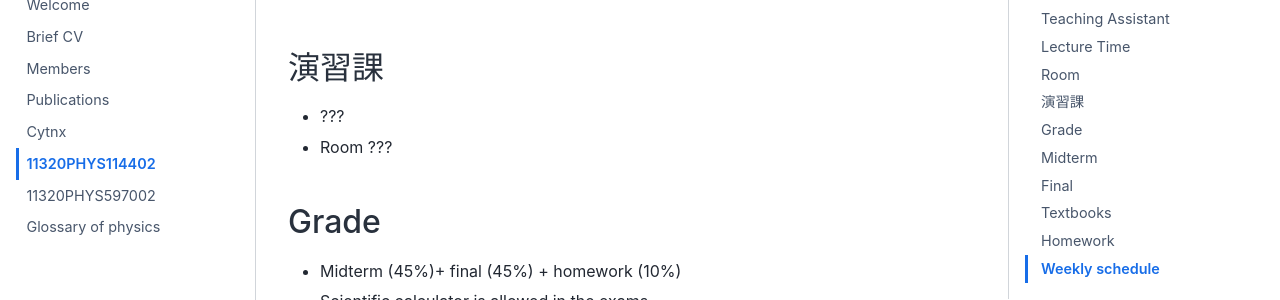
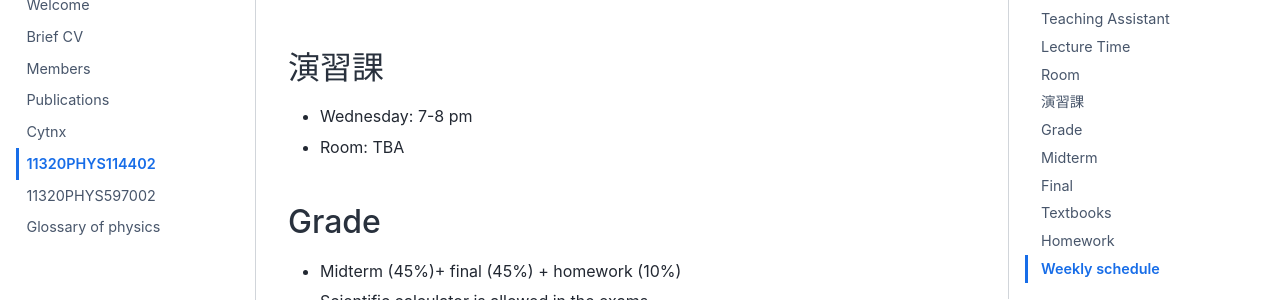
Before and after one commit to pcchen/pcchen.github.io, a Jupyter Book: the page built from teaching/11320PHYS114402.md, in a window 1280 px wide and 900 px high, scrolled down 671 px. Shown: the part 154-454 px from the top of the window. Built offline with Jupyter Book 1.0.4 settings and Sphinx 7.4.7 and the Sphinx Book theme 1.1.4, drawn with Linux system fonts in a browser that asks for light colours.

Commit message:
update TA time

```diff
--- a/teaching/11320PHYS114402.md
+++ b/teaching/11320PHYS114402.md
@@ -18,8 +18,8 @@
 * GEN III 101/綜三 101
 
 ## 演習課
-* ???
-* Room ???
+* Wednesday: 7-8 pm
+* Room: TBA
 
 ## Grade
 * Midterm (45%)+ final (45%) + homework (10%)
```
